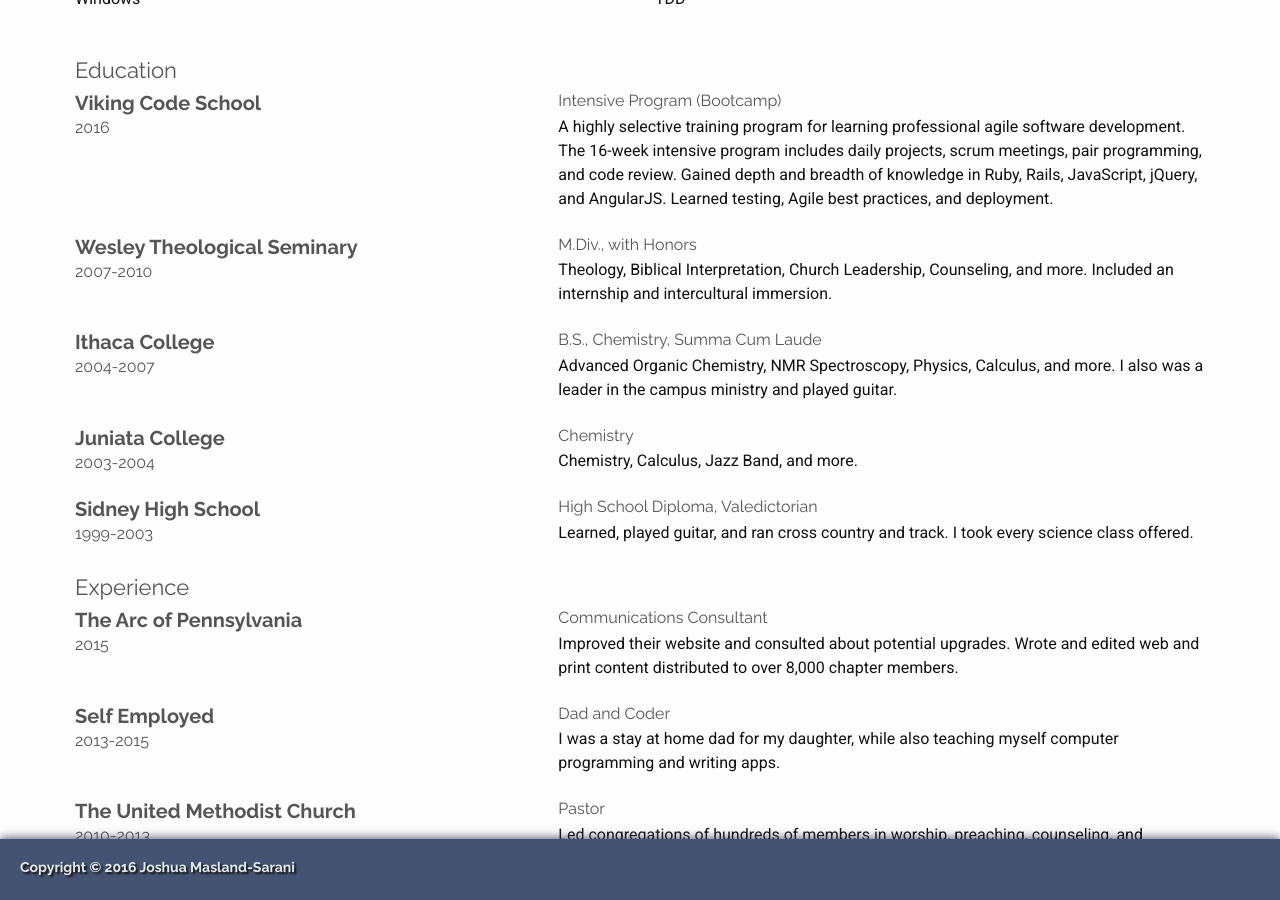
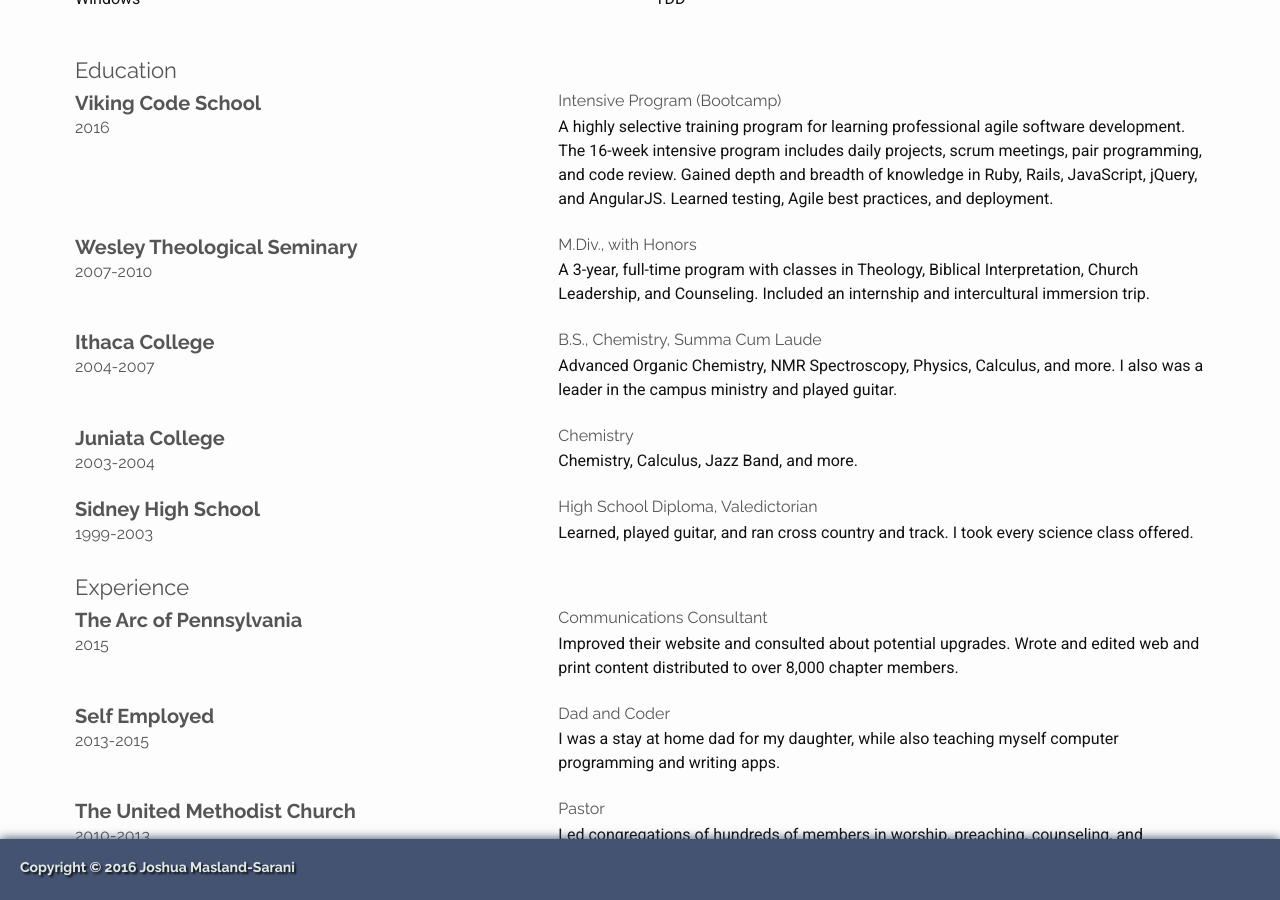
Before and after one commit to JMazzy/jmazzy.github.io, a Jekyll site: the page built from _posts/2016-05-04-about.html, in a window 1280 px wide and 900 px high, scrolled down 507 px. Built offline with Jekyll 4.4.1, drawn with Linux system fonts in a browser that asks for light colours; nearby versions of some CDN libraries.

Commit message:
update education descriptions

```diff
--- a/_data/schools.yml
+++ b/_data/schools.yml
@@ -7,7 +7,7 @@
 - name: Wesley Theological Seminary
   date: 2007-2010
   program: M.Div., with Honors
-  description: Theology, Biblical Interpretation, Church Leadership, Counseling, and more. Included an internship and intercultural immersion.
+  description: A 3-year, full-time program with classes in Theology, Biblical Interpretation, Church Leadership, and Counseling. Included an internship and intercultural immersion trip.
   resume: true
 
 - name: Ithaca College
```
